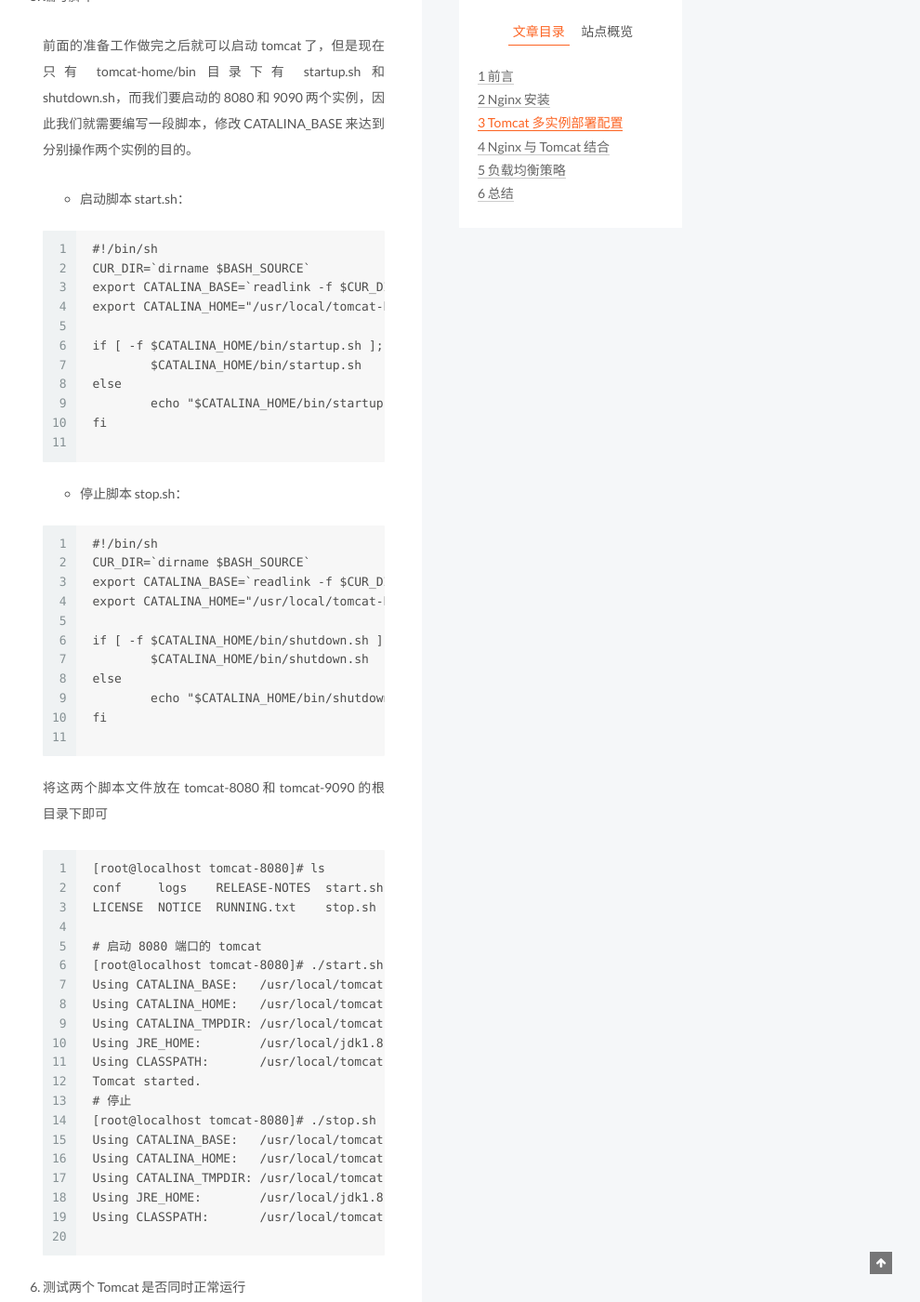
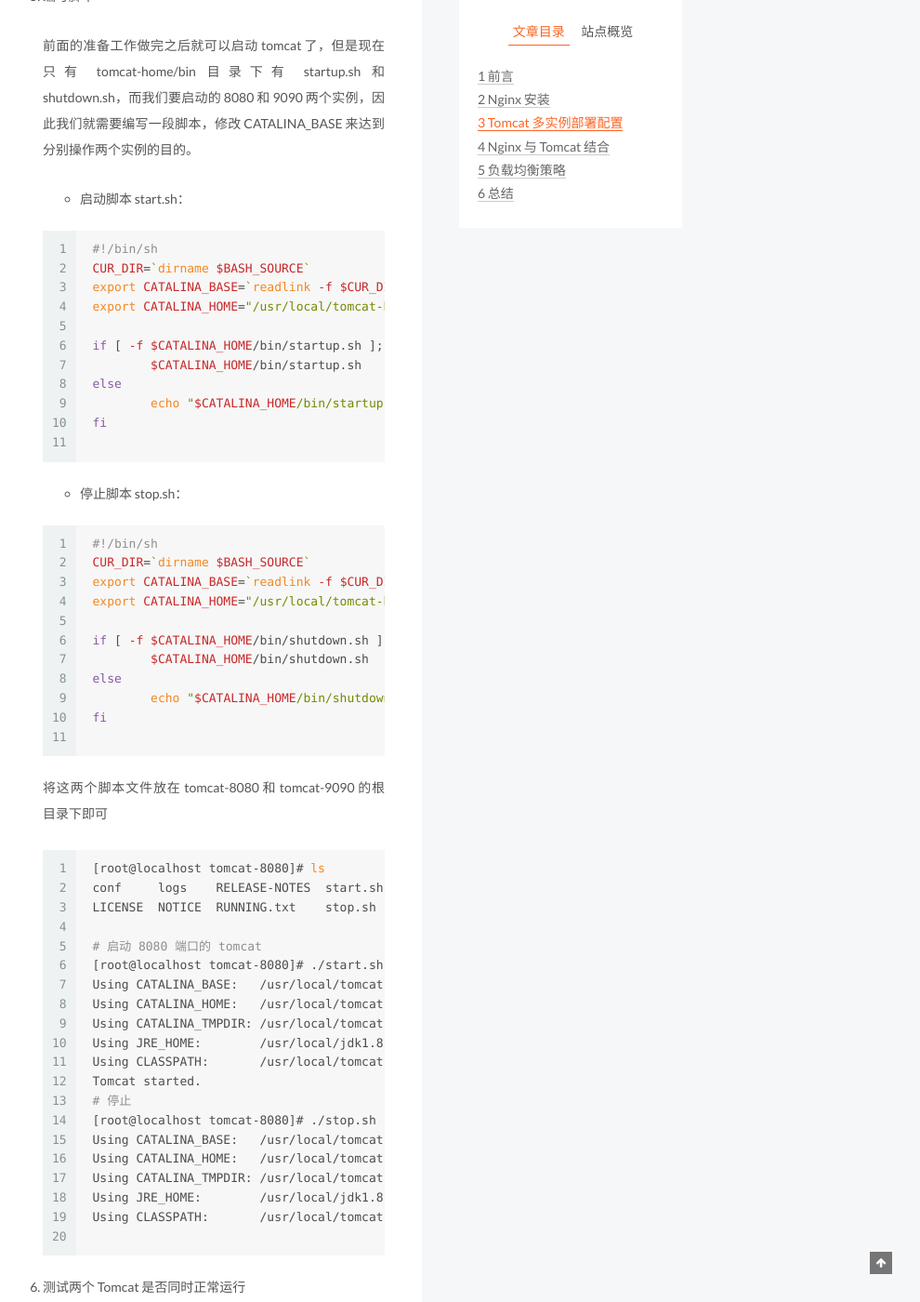
Before and after one commit to WhiteDG/whitedg.github.io.bak, a Jekyll site: the page built from _posts/2018-05-13-基于 CentOS 7 + Nginx + Tomcat 的负载均衡服务器的搭建.md, in a window 1280 px wide and 1400 px high, scrolled down 5978 px. Shown: the whole window at 93% size, without its empty margins (290-1280 px from the left). Built offline with Jekyll 4.4.1, drawn with Linux system fonts in a browser that asks for light colours; some of the changed text lies outside the part shown.

Commit message:
增加代码块语言标记

````diff
--- a/_posts/2018-05-13-基于 CentOS 7 + Nginx + Tomcat 的负载均衡服务器的搭建.md
+++ b/_posts/2018-05-13-基于 CentOS 7 + Nginx + Tomcat 的负载均衡服务器的搭建.md
@@ -17,13 +17,13 @@ tags: Nginx Tomcat
 
     - Nginx 是使用 C 语言开发的，编译依赖 gcc 环境，因此如果没有 gcc 需要先安装：
 
-    ```
+    ``` bash
     yum install -y gcc-c++
     ```
 
     - 安装 Nginx 依赖库
 
-    ```
+    ``` bash
     # rewrite模块需要 PCRE(Perl Compatible Regular Expressions),pcre-devel 库
     yum install -y pcre pcre-devel
     # gzip模块需要 zlib 库
@@ -35,7 +35,7 @@ tags: Nginx Tomcat
 2. 下载 Ngnix
 
     从 [Ngnix 官网](http://nginx.org/en/download.html)下载最新稳定版，目前是 [1.12.2](http://nginx.org/download/nginx-1.12.2.tar.gz)
-    ```
+    ``` bash
     # 如果还未安装 wget 请先执行安装命令
     yum install -y wget
     # 使用 wget 命令下载
@@ -50,7 +50,7 @@ tags: Nginx Tomcat
 3. 编译安装 Nginx
 
     编译安装十分简单，只需执行两个命令即可
-    ```
+    ``` bash
     # 编译
     make
     # 安装
@@ -63,7 +63,7 @@ tags: Nginx Tomcat
 4. 启动测试
 
     Ngnix 安装完成后即可启动测试是否可以正常运行
-    ```
+    ``` bash
     # 进入 ngnix 执行文件目录
     cd /usr/local/ngnix/sbin
     # 启动
@@ -108,7 +108,7 @@ tags: Nginx Tomcat
 Tomcat 单实例部署，即一个 Tomcat 服务器运行时，不存在负载均衡一说，因此，我们首先要做的就是实现 Tomcat 多实例部署，将我们的同一个应用程序部署在多个 Tomcat 服务器上同时运行。主要步骤如下：
 
 1. 安装 JDK（如果本机已经安装了则跳过第一步）
-```
+``` bash
 # 下载、解压 JDK8，下载地址可以从官网获取
 wget http://download.oracle.com/otn-pub/java/jdk/8u161-b12/2f38c3b165be4555a1fa6e98c45e0808/jdk-8u161-linux-x64.tar.gz?AuthParam=1520068673_6f545cf32470b83658219011266e65b8
 # 配置 Java 环境变量
@@ -126,7 +126,7 @@ Java(TM) SE Runtime Environment (build 1.8.0_161-b12)
 Java HotSpot(TM) 64-Bit Server VM (build 25.161-b12, mixed mode)
 ```
 2. 下载 Tomcat
-```
+``` bash
 # 下载 Tomcat 9
 wget http://mirrors.hust.edu.cn/apache/tomcat/tomcat-9/v9.0.5/bin/apache-tomcat-9.0.5.tar.gz
 # 解压
@@ -174,7 +174,7 @@ cp -R tomcat-home tomcat-9090
 
     基于 CATALINA_HOME 和 CATALINA_BASE 分离目录
 
-    ```
+    ``` bash
     # 根据上面表格整理完目录之后，目录结构如下：
     [root@localhost tomcat-home]# ls
     bin  lib  LICENSE  NOTICE  RELEASE-NOTES  RUNNING.txt
@@ -212,7 +212,7 @@ cp -R tomcat-home tomcat-9090
 
     - 启动脚本 start.sh：
 
-    ```
+    ``` bash
     #!/bin/sh
     CUR_DIR=`dirname $BASH_SOURCE`
     export CATALINA_BASE=`readlink -f $CUR_DIR`
@@ -228,7 +228,7 @@ cp -R tomcat-home tomcat-9090
 
     - 停止脚本 stop.sh：
 
-    ```
+    ``` bash
     #!/bin/sh
     CUR_DIR=`dirname $BASH_SOURCE`
     export CATALINA_BASE=`readlink -f $CUR_DIR`
@@ -245,7 +245,7 @@ cp -R tomcat-home tomcat-9090
     将这两个脚本文件放在 tomcat-8080 和 tomcat-9090 的根目录下即可
 
 
-    ```
+    ``` bash
     [root@localhost tomcat-8080]# ls
     conf     logs    RELEASE-NOTES  start.sh  temp     work
     LICENSE  NOTICE  RUNNING.txt    stop.sh   webapps
@@ -272,7 +272,7 @@ cp -R tomcat-home tomcat-9090
 
     为了方便测试，在 /usr/local/tomcat-8080/webapps/ROOT 和 /usr/local/tomcat-9090/webapps/ROOT 目录下分别新建一个 index.html 文件，内容分别为 "tomcat-8080" 和 "tomcat-9090" 便于我们区分。完成之后使用 start.sh 启动两个实例，这里我们同样使用 curl 访问来测试。
 
-    ```
+    ``` bash
     # 访问 9090 端口，获取到 9090 的数据
     [root@localhost tomcat-9090]# curl localhost:9090
     <h1> tomcat-9090 </h1>
@@ -286,7 +286,7 @@ cp -R tomcat-home tomcat-9090
 Ngnix 和 Tomcat 结合实现负载均衡的需求大概是这样的：用户访问服务器的 8888 端口，Ngnix 接收到请求之后转发至 8080 端口或者 9090 端口由 Tomcat 处理。两个 Tomcat 部署了同一个应用，这样就可以实现负载均衡，可以由两个 Tomcat 同时处理用户请求。这里我们以 localhost 为例，开始配置 Ngnix
 > 这里使用 localhost 作为示例，正式使用时在配置文件中使用域名替换 localhost 即可
 
-```
+``` bash
 # 进入 ngnix 配置文件的目录
 # 默认配置文件是 ngnix.conf
 /usr/local/nginx/conf
@@ -332,7 +332,7 @@ nginx: configuration file /usr/local/nginx/conf/nginx.conf test is successful
 
 至此，Nginx + Tomcat 的负责均衡服务器已经搭建完成，现在访问 localhost:8888 就可以看到两个 Tomcat 都能处理来自 8888 端口的请求了
 
-```
+``` bash
 [root@localhost sbin]# curl localhost:8888
 <h1> tomcat-8080 </h1>
 [root@localhost sbin]# curl localhost:8888
````
Also changed, not shown: _posts/2018-10-04-JWT 简单教程.md (+2 -2 lines), _posts/2019-01-15-设计模式-策略模式.md (+12 -12 lines), _posts/2019-01-17-Mysql 中的字符串拼接.md (+10 -10 lines), _posts/2019-01-28-记一次定时任务重复执行问题的解决过程.md (+2 -2 lines), _posts/2019-03-25-Java 类加载器的双亲委派模型.md (+6 -6 lines).
